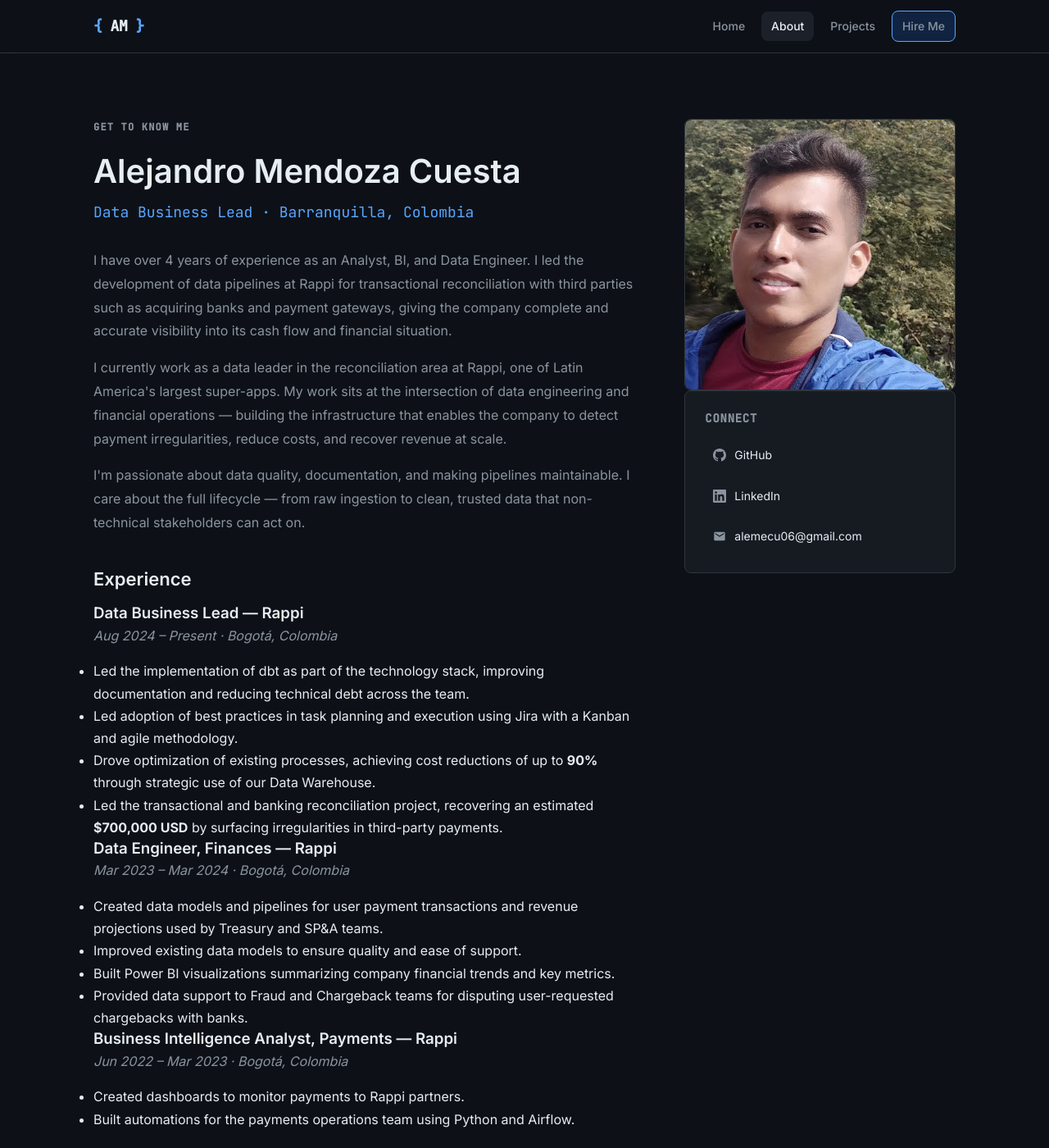
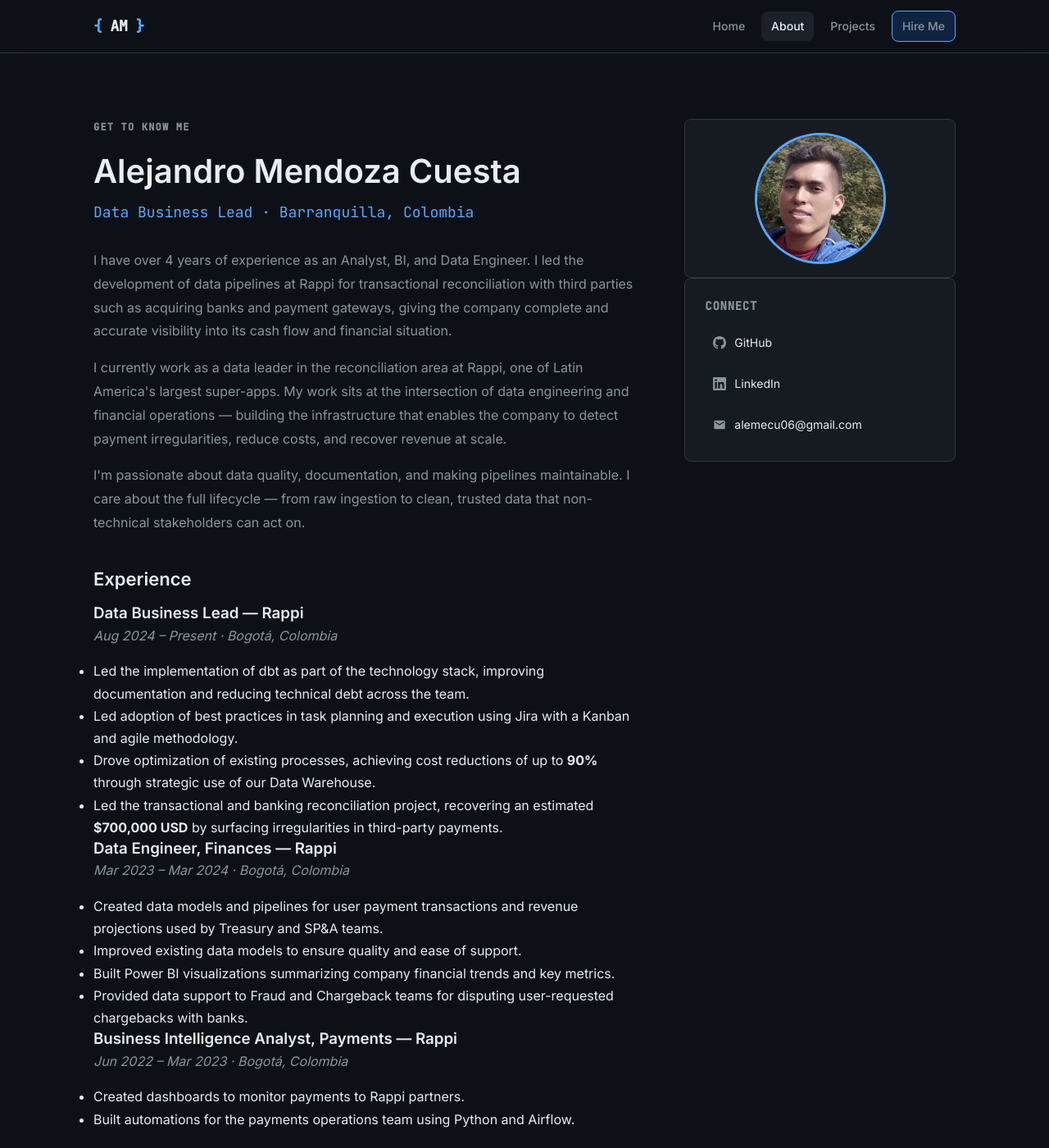
Before and after one commit to A13J0MC/portafolio, a Jekyll site: the page built from about.html, in a window 1280 px wide and 1400 px high. Shown: the whole window at 82% size. Built offline with Jekyll 4.4.1, drawn with Linux system fonts in a browser that asks for light colours.

Commit message:
Make profile photo circular with accent border
Co-Authored-By: Claude Sonnet 4.6 <noreply@anthropic.com>

```diff
--- a/assets/css/main.scss
+++ b/assets/css/main.scss
@@ -332,8 +332,8 @@ h1, h2, h3, h4 { line-height: 1.3; font-weight: 600; }
   background: var(--bg-card); border: 1px solid var(--border);
   border-radius: var(--radius); padding: 24px;
 }
-.about-card--photo { padding: 0; overflow: hidden; border-radius: var(--radius); }
-.profile-photo { width: 100%; display: block; object-fit: cover; aspect-ratio: 1/1; border-radius: var(--radius); }
+.about-card--photo { padding: 16px; display: flex; justify-content: center; background: var(--bg-card); border: 1px solid var(--border); }
+.profile-photo { width: 160px; height: 160px; border-radius: 50%; object-fit: cover; object-position: center top; border: 3px solid var(--accent); }
 .about-card h3 { font-size: 14px; color: var(--text-muted); margin-bottom: 16px; text-transform: uppercase; letter-spacing: 0.05em; font-family: var(--font-mono); }
 .about-card-links { display: flex; flex-direction: column; gap: 10px; }
 .about-card-links a { display: flex; align-items: center; gap: 10px; color: var(--text); font-size: 14px; padding: 8px 10px; border-radius: 6px; transition: background var(--transition); }
```
